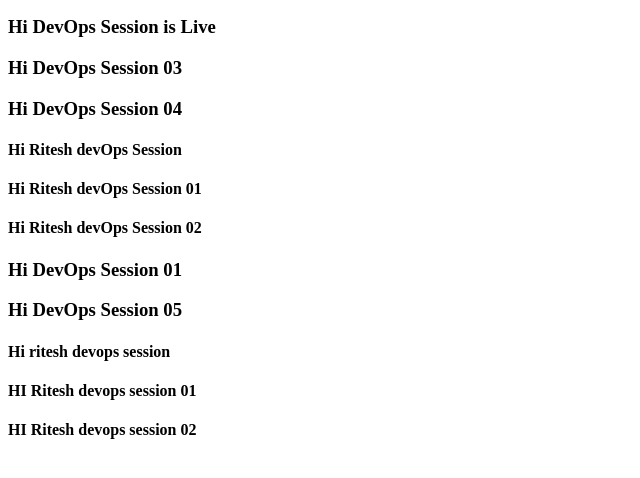
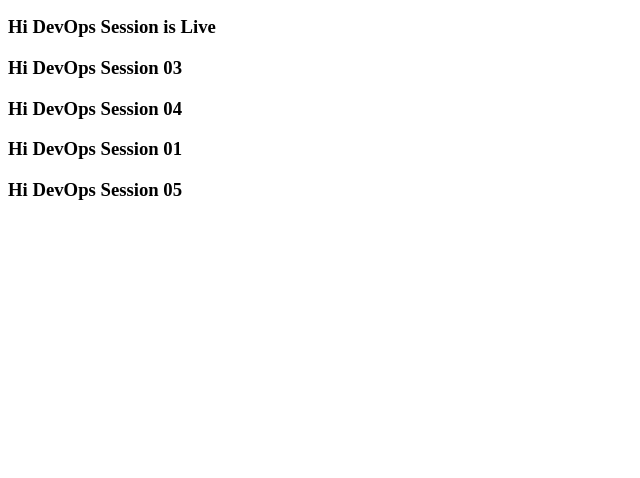
Before and after one commit to RiteshDevOpsTrainer/nov2019, a plain HTML site: page WebContent/index.html in a window 1280 px wide. Shown: the part 132-610 px from the top of the page, without its empty margins (0-640 px from the left). Drawn offline with Linux system fonts and the light colour scheme.

Commit message:
master delete 01

```diff
--- a/WebContent/index.html
+++ b/WebContent/index.html
@@ -5,20 +5,14 @@ Name:<input type="text" name="userName"/><br/>
 Password:<input type="password" name="userPass"/><br/>
 <input type="submit" value="login"/>
 
-  <h3> Hi DevOps Session is Live</h3>
+
+<h3> Hi DevOps Session is Live</h3>
   <h3> Hi DevOps Session 03</h3>
   <h3> Hi DevOps Session 04</h3>
 
- <h4> Hi Ritesh devOps Session</h4>
- <h4> Hi Ritesh devOps Session 01 </h4>
- <h4> Hi Ritesh devOps Session 02 </h4>
+
 
   <h3> Hi DevOps Session 01</h3>
   <h3> Hi DevOps Session 05</h3>
 
-  <h4> Hi ritesh devops session</h4>
-  <h4> HI Ritesh devops session 01</h4>
-  <h4> HI Ritesh devops session 02</h4>
-
-
 </form>
```
